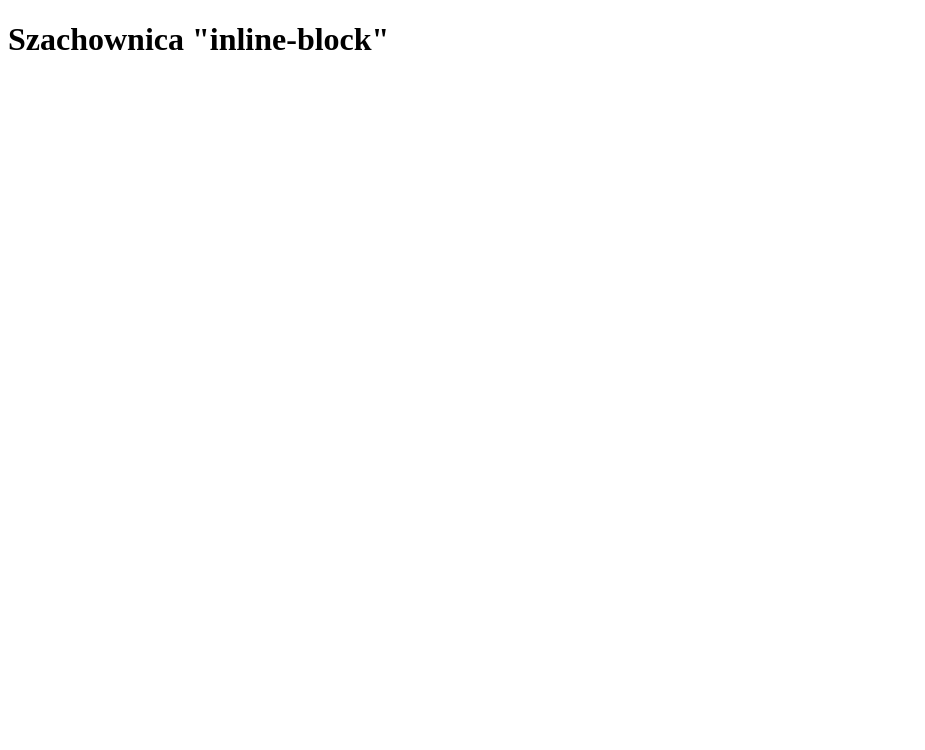
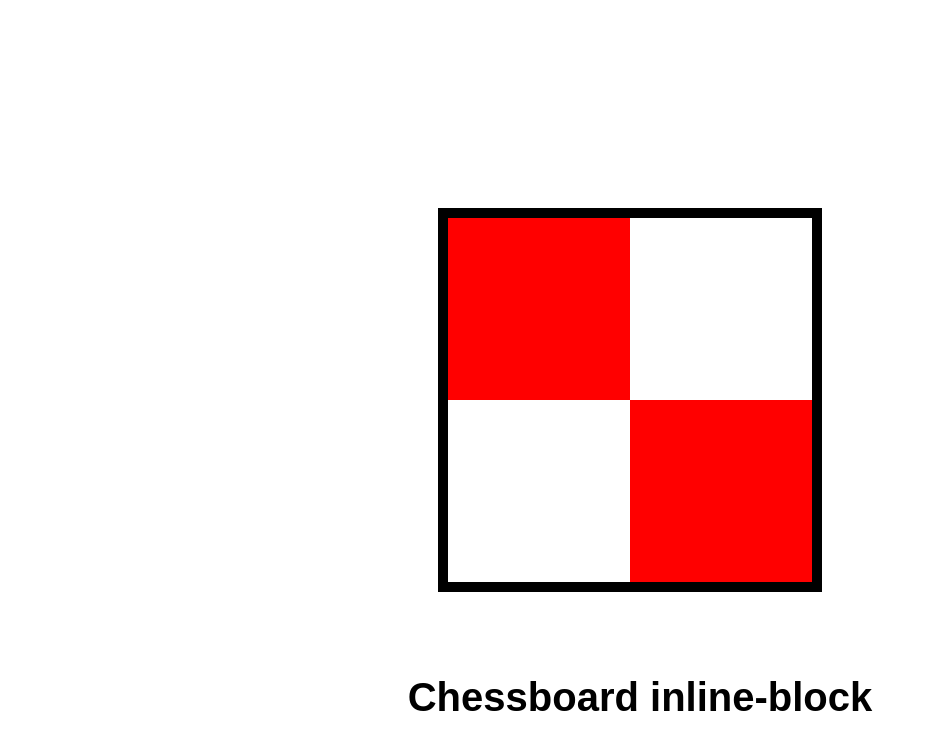
Before and after one commit to PawelKacprzak/web-dev-course-2, a plain HTML site: page Day03/second-exercise/index.html in a window 1280 px wide. Shown: the whole page, without its empty margins (0-925 px from the left). Drawn offline with Linux system fonts and the light colour scheme.

Commit message:
update day03 folder with 4 solved exercises

```diff
--- /dev/null
+++ b/Day03/fourth-exercise/css/style.css
@@ -0,0 +1,56 @@
+* {
+    box-sizing: border-box;
+    margin: 0;
+    padding: 0;
+}
+
+.board {
+    position: absolute;
+    width: 50%;
+    height: 50vw;
+    top: calc(50% - 25%);
+    left: calc(50% - 25%);
+    border: 10px solid black;
+}
+
+span {
+    position: absolute;
+    display: block;
+    width: 50%;
+    height: 50%;
+}
+
+.red {
+    background-color: red;
+}
+
+.white {
+    background-color: #ffffff;
+}
+
+span:nth-child(1) {
+    top: 0;
+    left: 0;
+}
+
+span:nth-child(2) {
+    top: 0;
+    right: 0;
+}
+
+span:nth-child(3) {
+    bottom: 0;
+    left: 0;
+}
+
+span:nth-child(4) {
+    bottom: 0;
+    right: 0;
+}
+
+h1 {
+    position: relative;
+    margin: 80% auto 10%;
+    text-align: center;
+    font-family: arial;
+}
--- /dev/null
+++ b/Day03/second-exercise/css/style.css
@@ -0,0 +1,39 @@
+* {
+    box-sizing: border-box;
+    margin: 0;
+    padding: 0;
+}
+
+.board {
+    position: absolute;
+    width: 30vw;
+    height: 30vw;
+    top: calc(50% - 15vw);
+    left: calc(50% - 15vw - 10px);
+    border: 10px solid black;
+    font-size: 0;
+}
+
+span {
+    display: inline-block;
+    width: 50%;
+    height: 50%;
+}
+
+.first, .fourth {
+    background-color: red;
+}
+
+.second, .third {
+    background-color: white;
+}
+
+h1 {
+    position: absolute;
+    bottom: 10%;
+    left: 0;
+    width: 100%;
+    font-family: arial;
+    font-size: 40px;
+    text-align: center;
+}
--- a/Day03/second-exercise/index.html
+++ b/Day03/second-exercise/index.html
@@ -18,18 +18,20 @@ Tekst ma być pod szachownicą.
     <meta charset="UTF-8">
     <meta name="viewport" content="width=device-width, initial-scale=1.0">
     <meta http-equiv="X-UA-Compatible" content="ie=edge">
-    <title>Szachownica Inline-block</title>
+    <link rel="stylesheet" href="./css/style.css">
+    <title>Chessboard Inline-block</title>
     <style></style>
 </head>
 
 <body>
     <div class="board">
-        <span></span>
-        <span></span>
-        <span></span>
-        <span></span>
+        <span class="first"></span>
+        <span class="second"></span>
+        <span class="third"></span>
+        <span class="fourth"></span>
     </div>
-    <h1>Szachownica "inline-block"</h1>
+
+    <h1>Chessboard inline-block</h1>
 </body>
 
 </html>
--- /dev/null
+++ b/Day03/third-exercise/css/style.css
@@ -0,0 +1,35 @@
+* {
+    box-sizing: border-box;
+    margin: 0;
+    padding: 0;
+}
+
+.clearfix::after {
+    content: "";
+    clear: both;
+    display: block;
+}
+
+.board {
+    width: 30vw;
+    border: 10px solid black;
+    margin: 50px auto;
+}
+
+span {
+    float: left;
+    width: 50%;
+    height: calc(15vh - 10px);
+}
+
+.red {
+    background-color: red;
+}
+
+.white {
+    background-color: white;
+}
+
+h1 {
+    text-align: center;
+}
```
Also changed, not shown: Day03/fourth-exercise/index.html (added, +22 -0 lines), Day03/third-exercise/index.html (added, +22 -0 lines), 5 other files.
